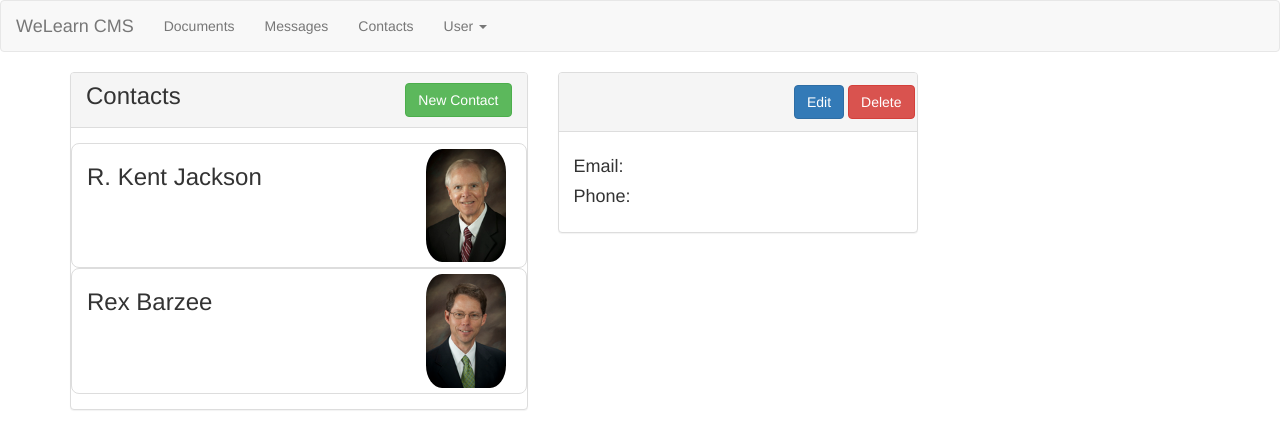
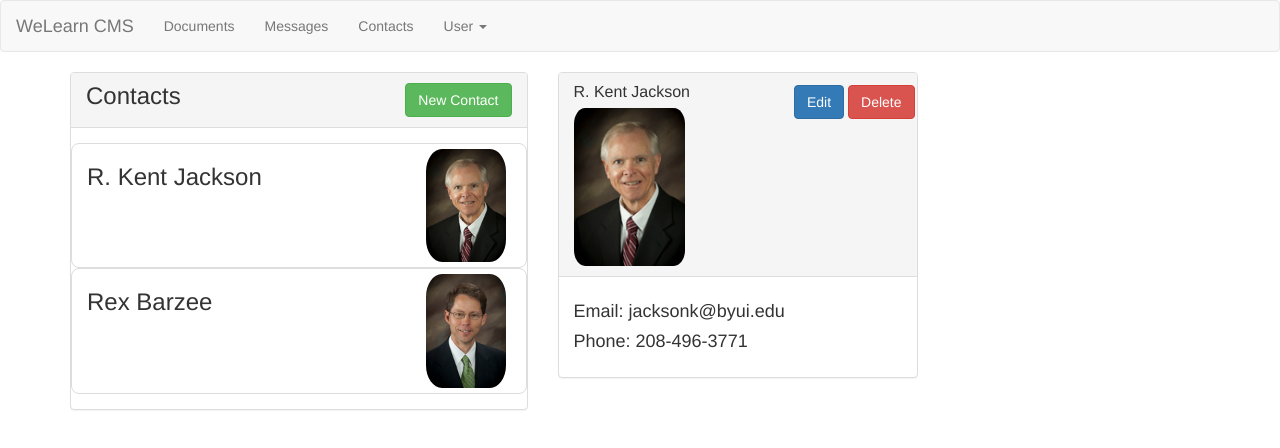
Before and after one commit to EmilyBark3r/cms, an Angular app: page / in a window 1280 px wide. Shown: the top 448 px of the page. Built offline with nearby package versions, Linux system fonts and the light colour scheme.

Commit message:
finished work, everything is connected and the contacts are being used and look well.

```diff
--- a/src/app/contacts/contact-detail/contact-detail.component.css
+++ b/src/app/contacts/contact-detail/contact-detail.component.css
@@ -6,6 +6,7 @@
 }
 
 .contact-image {
-    border-radius: 20%;
-    width: 8rem;
+    border-radius: 10%;
+    width: 75%;
+    margin-top: 5%;
 }
--- a/src/app/contacts/contact-detail/contact-detail.component.html
+++ b/src/app/contacts/contact-detail/contact-detail.component.html
@@ -2,8 +2,8 @@
   <div class="panel-heading">
     <div class="row">
       <div class="col-xs-6">
-        <!-- <h1 class="panel-title text-left">{{ contact.name }}</h1> -->
-        <!-- <img [src]="contact.imageUrl" alt="Image" class="contact-image"> -->
+        <h1 class="panel-title text-left">{{ contact.name }}</h1>
+        <img [src]="contact.imageUrl" alt="Image of {{ contact.name }}" class="contact-image">
       </div>
       <div class="col text-right">
         <button class="btn btn-primary">Edit</button>
@@ -12,7 +12,7 @@
     </div>
   </div>
   <div class="panel-body">
-    <h4>Email:</h4>
-    <h4>Phone:</h4>
+    <h4>Email: {{ contact.email }}</h4>
+    <h4>Phone: {{ contact.phone }}</h4>
   </div>
 </div>
--- a/src/app/contacts/contact-detail/contact-detail.component.ts
+++ b/src/app/contacts/contact-detail/contact-detail.component.ts
@@ -1,4 +1,5 @@
 import { Component } from '@angular/core';
+import { Contact } from '../contact.model';
 
 @Component({
   selector: 'app-contact-detail',
@@ -8,5 +9,6 @@ import { Component } from '@angular/core';
   styleUrl: './contact-detail.component.css'
 })
 export class ContactDetailComponent {
-
+  contact: Contact =
+    new Contact("1", "R. Kent Jackson", "jacksonk@byui.edu", "208-496-3771", "../../assets/images/jacksonk.jpg", null);
 }
```
Also changed, not shown: src/app/contacts/contacts.component.ts (line endings or trailing spaces).
